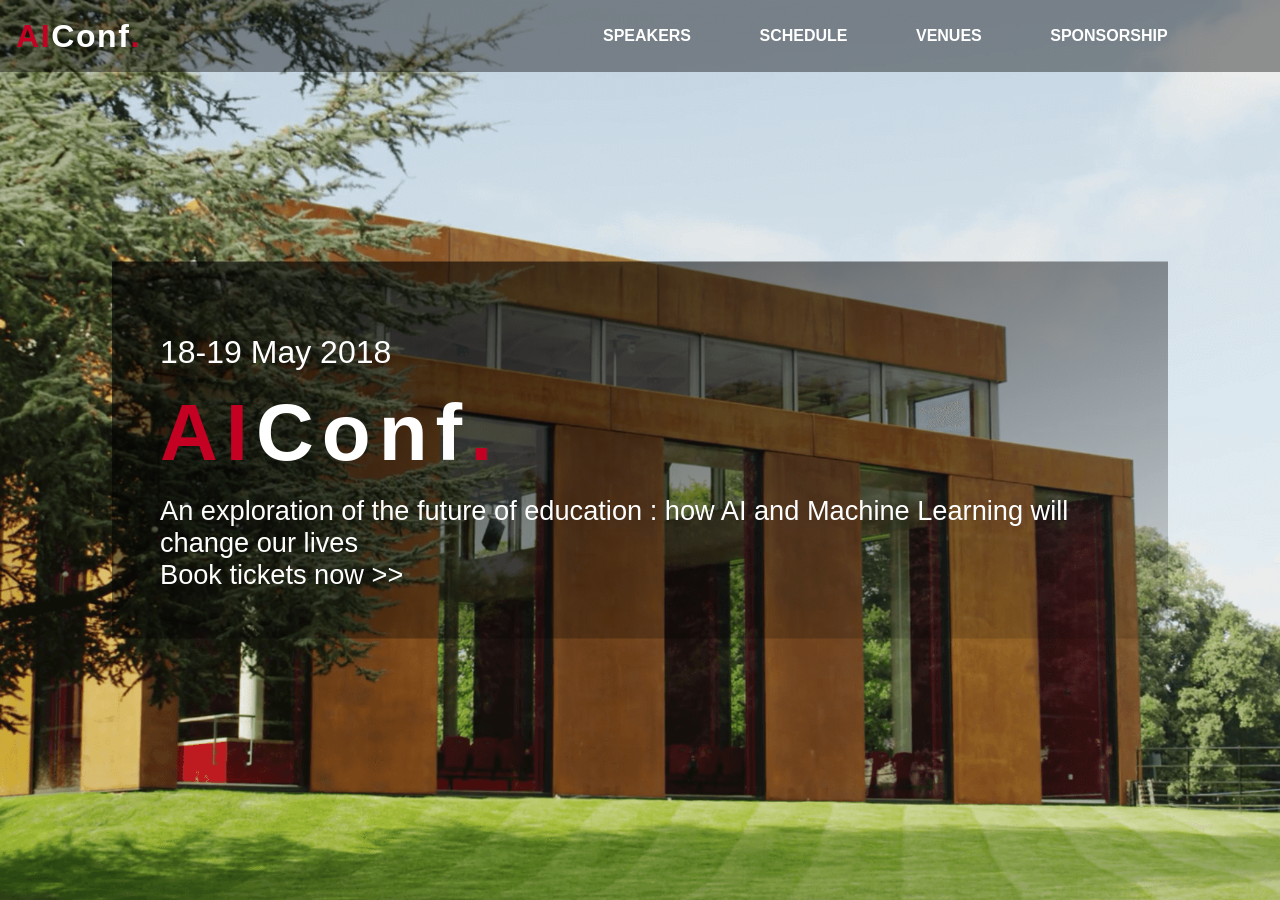
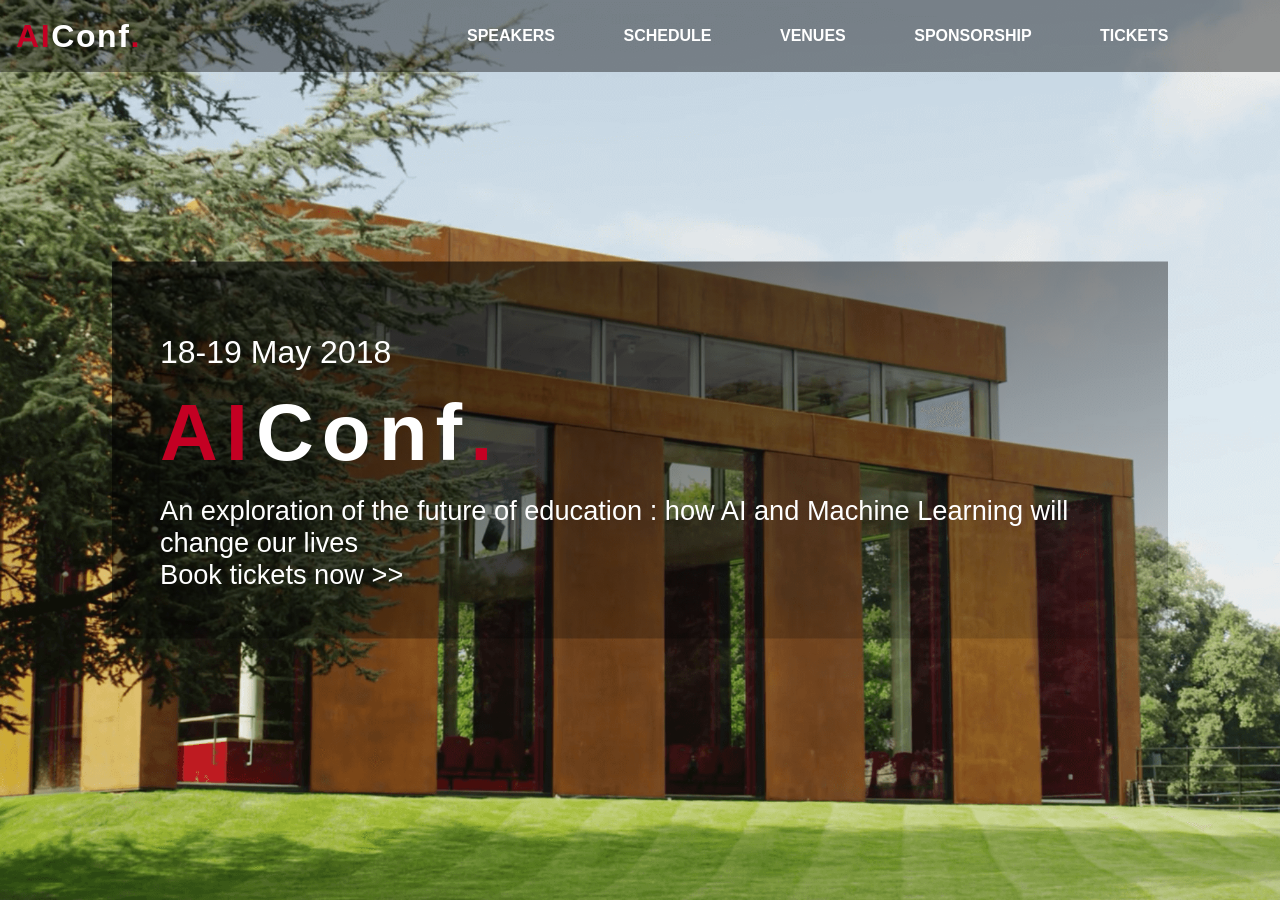
Before and after one commit to AIConf/aiconf.github.io, a Jekyll site: the page built from index.md, in a window 1280 px wide and 900 px high. Built offline with Jekyll 4.4.1, drawn with Linux system fonts in a browser that asks for light colours.

Commit message:
tickets link in menu

```diff
--- a/_includes/header.html
+++ b/_includes/header.html
@@ -8,6 +8,7 @@
       <li><a href="/schedule">Schedule</a></li>
       <li><a href="/venues">Venues</a></li>
       <li><a href="/sponsorship">Sponsorship</a></li>
+      <li><a href="https://uk.patronbase.com/_WellsCathedralSchool/Seasons/View?season_id=CONF">Tickets</a></li>
     </ul>
   </nav>
 </header>
```
Also changed, not shown: Gemfile.lock.
